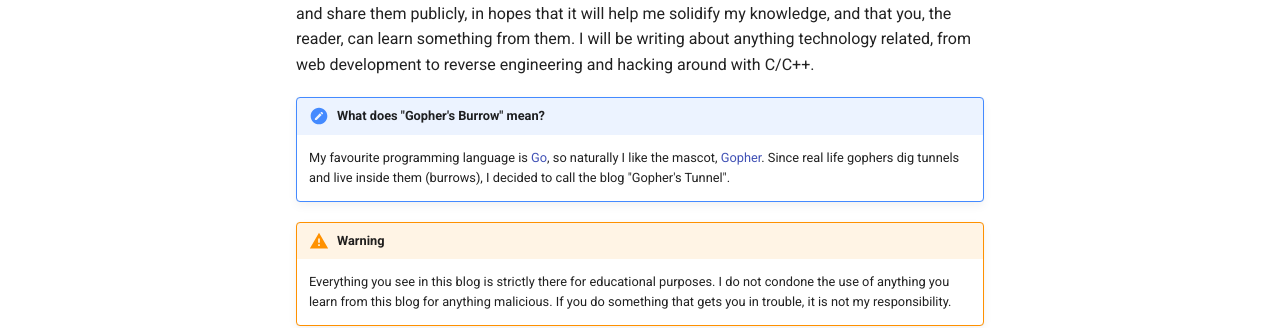
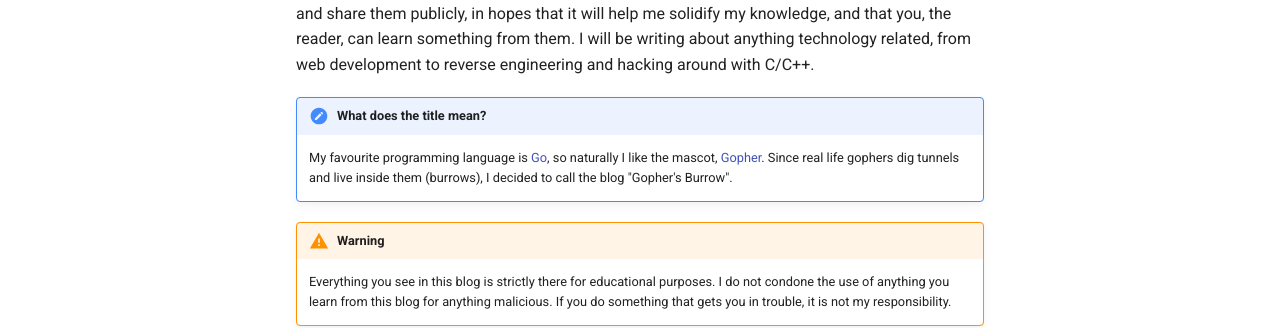
Before and after one commit to XiovV/blog, an MkDocs documentation site: the page built from docs/index.md, in a window 1280 px wide and 985 px high. Shown: the part 449-777 px from the top of the window. Built offline with MkDocs 1.6.1 and Material for MkDocs 9.7.7, drawn with Linux system fonts in a browser that asks for light colours.

Commit message:
fix the title explanation

```diff
--- a/docs/index.md
+++ b/docs/index.md
@@ -7,8 +7,8 @@ I am a 22 year old software developer who loves to tinker around with technology
 ## Why the blog?
 The biggest reason why I created this blog is because I want to document the things I'm doing and share them publicly, in hopes that it will help me solidify my knowledge, and that you, the reader, can learn something from them. I will be writing about anything technology related, from web development to reverse engineering and hacking around with C/C++.
 
-!!! note "What does "Gopher's Burrow" mean?"
-    My favourite programming language is [Go](https://go.dev), so naturally I like the mascot, [Gopher](https://go.dev/blog/gopher). Since real life gophers dig tunnels and live inside them (burrows), I decided to call the blog "Gopher's Tunnel".
+!!! note "What does the title mean?"
+    My favourite programming language is [Go](https://go.dev), so naturally I like the mascot, [Gopher](https://go.dev/blog/gopher). Since real life gophers dig tunnels and live inside them (burrows), I decided to call the blog "Gopher's Burrow".
 
 !!! warning
     Everything you see in this blog is strictly there for educational purposes. I do not condone the use of anything you learn from this blog for anything malicious. If you do something that gets you in trouble, it is not my responsibility.
```
